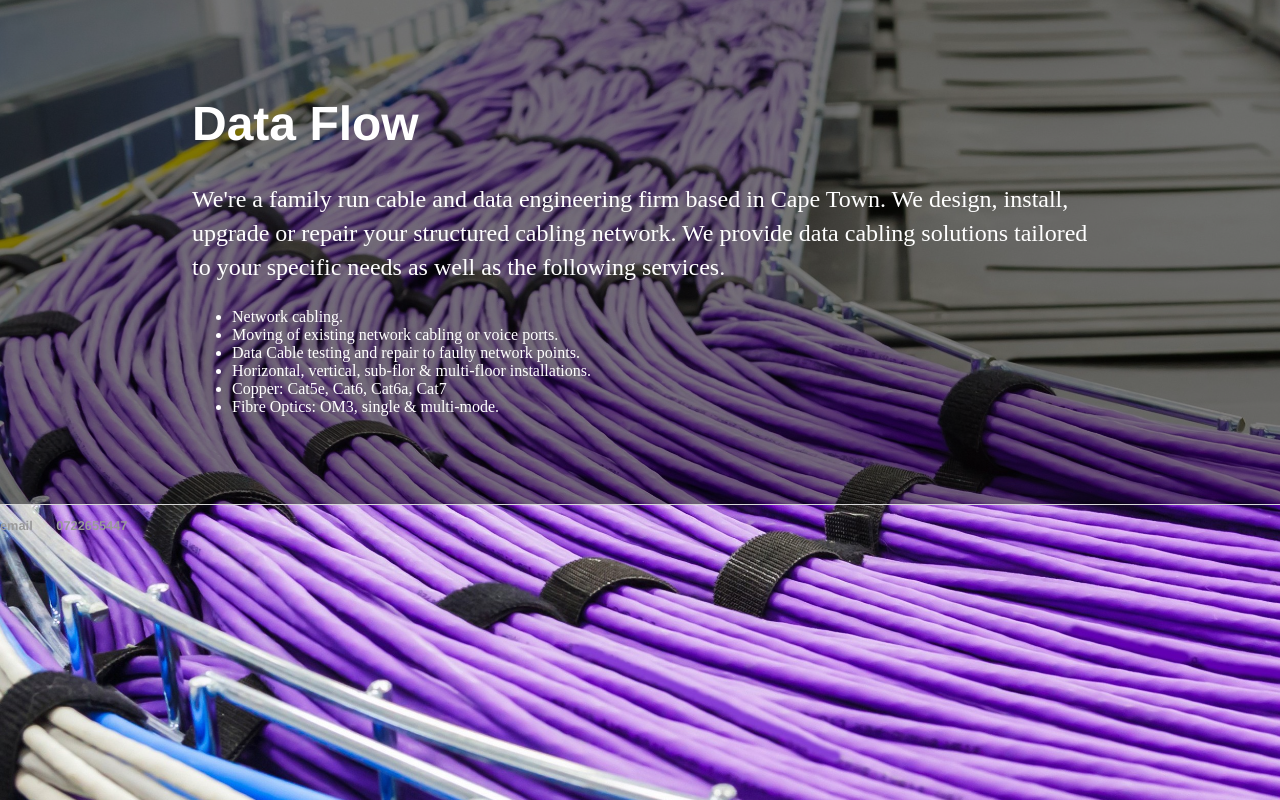
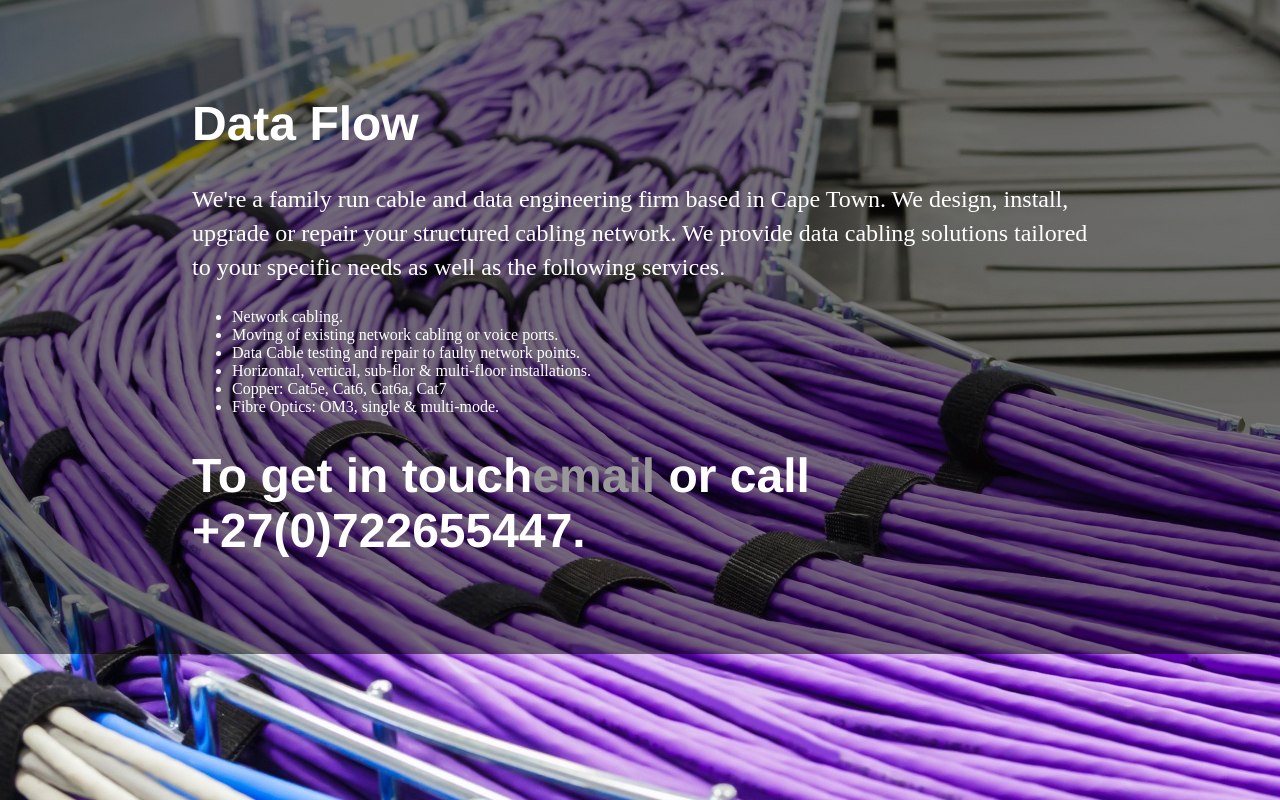
Before and after one commit to dataflowdigital/dataflowdigital.github.io, a plain HTML site: page index.html in a window 1280 px wide. Drawn offline with Linux system fonts and the light colour scheme.

Commit message:
Update index.html

```diff
--- a/index.html
+++ b/index.html
@@ -30,13 +30,10 @@
 			<li>Fibre Optics: OM3, single &amp; multi-mode.</li>
 			</ul>
 					</p>
+
+			<h1>To get in touch<a href="mailto:isfloris@gmail.com">email</a> or call +27(0)722655447</a>.</h1>
     		</div><!-- /.blurb -->
 		</div><!-- /.container -->
-		<footer>
-    		<ul>
-        		<li><a href="mailto:isfloris@gmail.com">email</a></li>
-			<li><a href="tel:0722655447">0722655447</a></li>
-			</ul>
-		</footer>
+
 	</body>
 </html>
```
